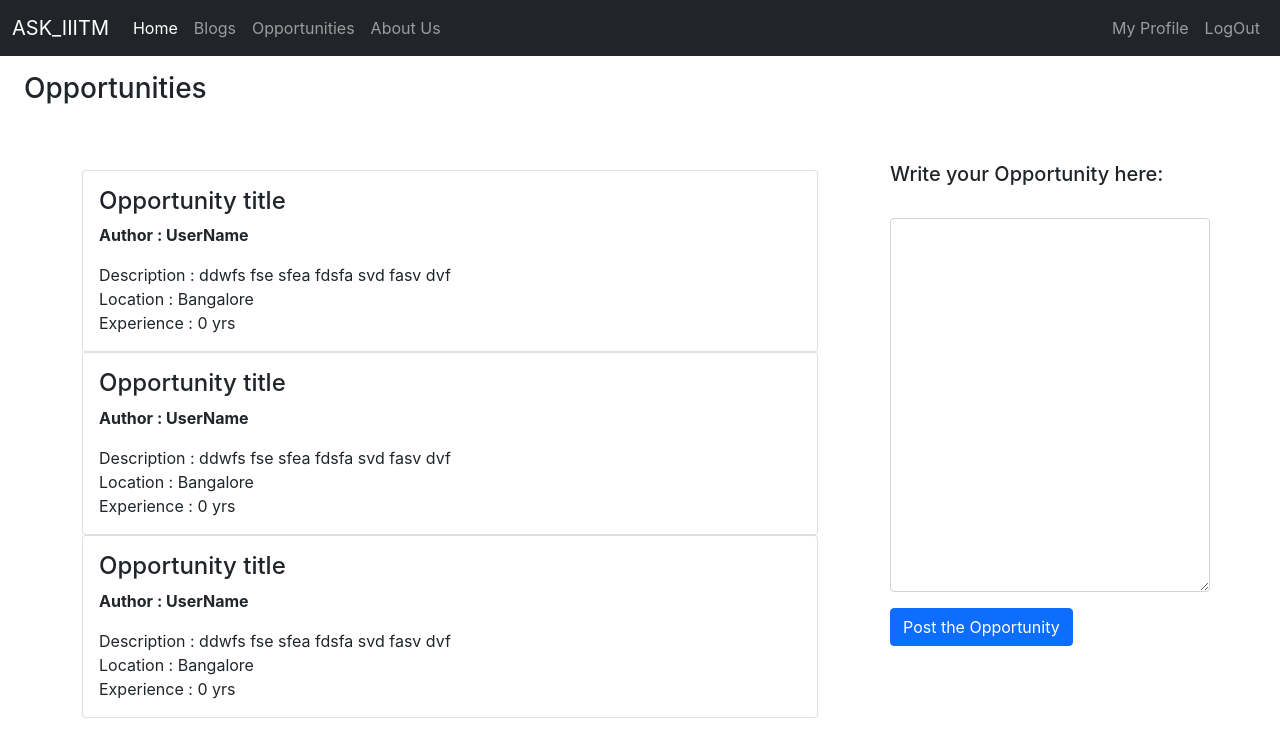
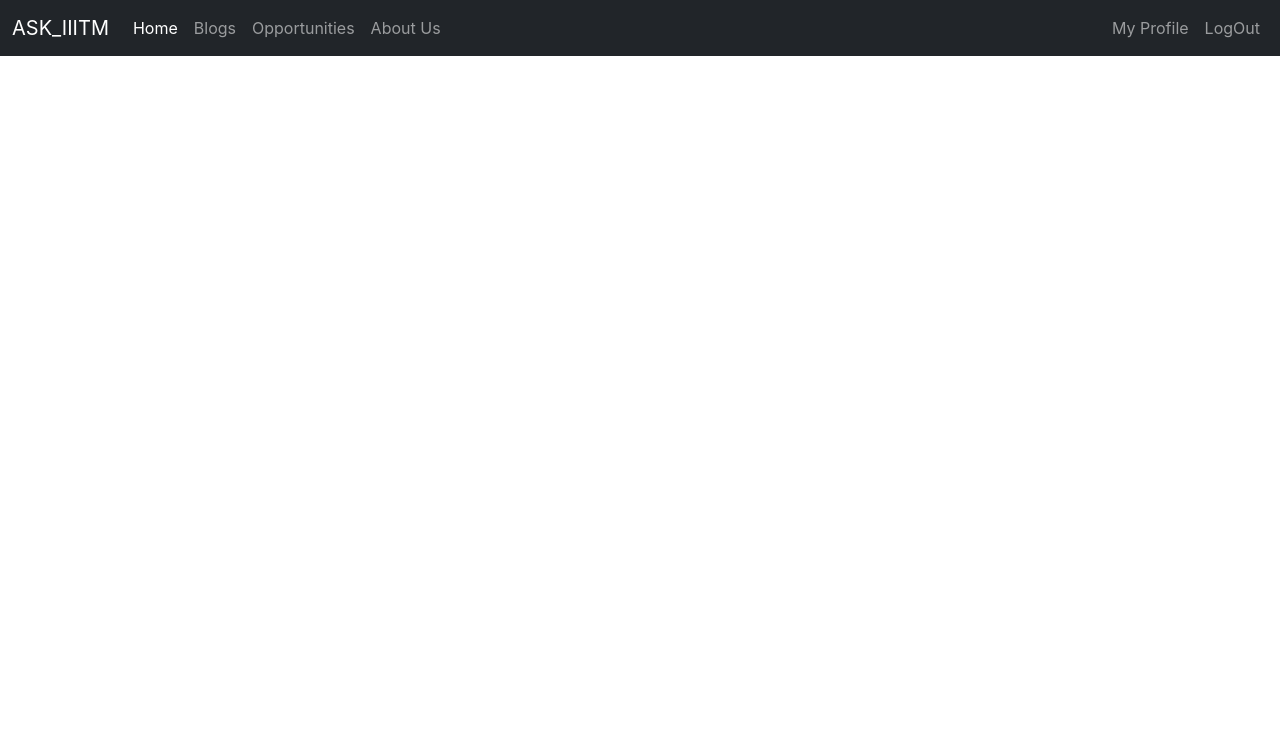
Before and after one commit to Sarthakjain211001/ASK_IIITM-frontend, a React (Create React App) app: page / in a window 1280 px wide. Shown: the top 756 px of the page. Built offline with nearby package versions, Linux system fonts and the light colour scheme.

Commit message:
Added routing for navigation

```diff
--- a/package.json
+++ b/package.json
@@ -8,6 +8,7 @@
     "@testing-library/user-event": "^12.8.3",
     "react": "^17.0.2",
     "react-dom": "^17.0.2",
+    "react-router-dom": "^6.0.2",
     "react-scripts": "4.0.3",
     "web-vitals": "^1.1.2"
   },
--- a/src/App.js
+++ b/src/App.js
@@ -1,13 +1,17 @@
 import logo from './logo.svg';
 import './App.css';
+import { BrowserRouter as Router, Routes, Route } from "react-router-dom";
 import Navbar from './Components/Navbar';
 import Opportunities from './Components/Opportunities';
+
 function App() {
   return (
-    <>
-        <Navbar/>
-        <Opportunities/>
-    </>
+    <Router>
+      <Navbar />
+      <Routes>
+        <Route exact path="/opportunities" element={<Opportunities />} />
+      </Routes>
+    </Router>
   );
 }
 
--- a/src/Components/Navbar.js
+++ b/src/Components/Navbar.js
@@ -1,4 +1,5 @@
 import React from 'react';
+import { Link } from 'react-router-dom';
 
 export default function Navbar() {
  return(
@@ -12,29 +13,28 @@ export default function Navbar() {
     <div className="collapse navbar-collapse" id="navbarSupportedContent">
       <ul className="navbar-nav me-auto mb-2 mb-lg-0">
         <li className="nav-item">
-          <a className="nav-link active" aria-current="page" href="#">Home</a>
+          <Link className="nav-link active" aria-current="page" to="/">Home</Link>
         </li>
         <li className="nav-item">
-          <a className="nav-link" href="#">Blogs</a>
+          <Link className="nav-link" to="#">Blogs</Link>
         </li>
         <li className="nav-item">
-          <a className="nav-link" href="#">Opportunities</a>
+          <Link className="nav-link" to="opportunities">Opportunities</Link>
         </li>
         <li className="nav-item">
-          <a className="nav-link" href="#">About Us</a>
+          <Link className="nav-link" to="about">About Us</Link>
         </li>
 
         </ul>
 
     </div>
     <div class="d-flex flex-row-reverse bd-highlight" style={{"color" : "white"}}>
-
         <ul className="navbar-nav me-auto mb-2 mb-lg-0">
         <li className="nav-item">
-          <a className="nav-link" href="#">My Profile</a>
+          <Link className="nav-link" to="myprofile">My Profile</Link>
         </li>
         <li className="nav-item">
-          <a className="nav-link" href="#">LogOut</a>
+          <Link className="nav-link" to="#">LogOut</Link>
         </li>
       </ul>
 </div>
--- a/src/Components/Opportunities.js
+++ b/src/Components/Opportunities.js
@@ -7,7 +7,7 @@ export default function Opportunities() {
             <h3 className="mx-4 my-3">Opportunities</h3>
             <div className="container">
             <div className="row">
-                <div className="col-8">
+                <div className="col-8 ViewOppBlock">
             <div style={{ /*"border": "3px solid black",*/ /*"marginLeft": "4rem",*/ /*"marginRight": "13rem",*/ "marginTop": "3rem", "marginBottom": "3rem"}}>
                 <div className="card OppCard">
                     <div className="card-body">
```
Also changed, not shown: 1 other file (tests, documents, lock files or other folders).
